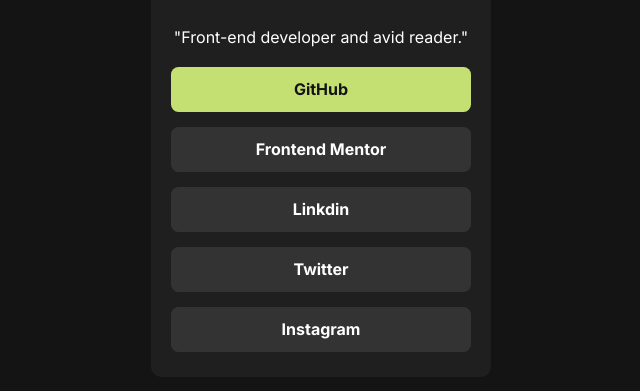
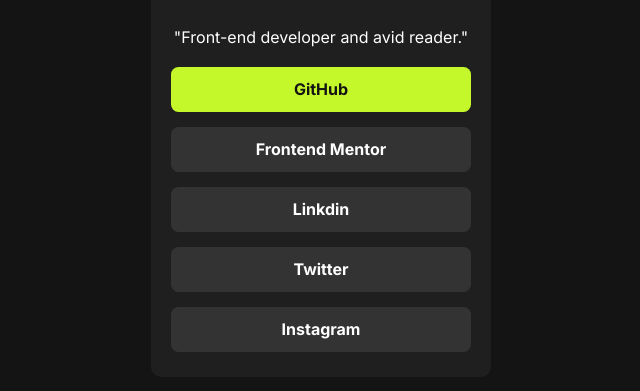
Before and after one commit to JoaoVlS/social-link-profile, a plain HTML site: page index.html in a window 1280 px wide. In both pictures the pointer is over the link "GitHub". Shown: the part 321-712 px from the top of the page, without its empty margins (319-959 px from the left). Drawn offline with Linux system fonts and the light colour scheme.

Commit message:
green-color-correction

```diff
--- a/src/css/style.css
+++ b/src/css/style.css
@@ -60,7 +60,7 @@ main {
 }
 
 .profile-media a:hover {
-  background-color: rgb(197, 224, 114);
+  background-color: var(--primary-soft);
   color: var(--neutral-dark);
   transition: 0.3s ease-in-out;
 }
```
